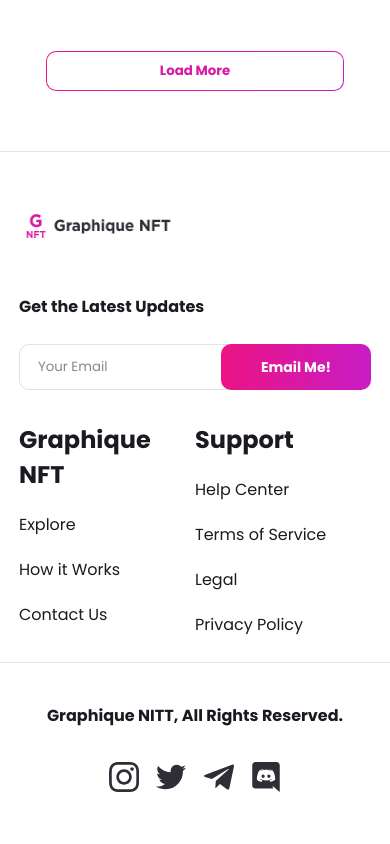
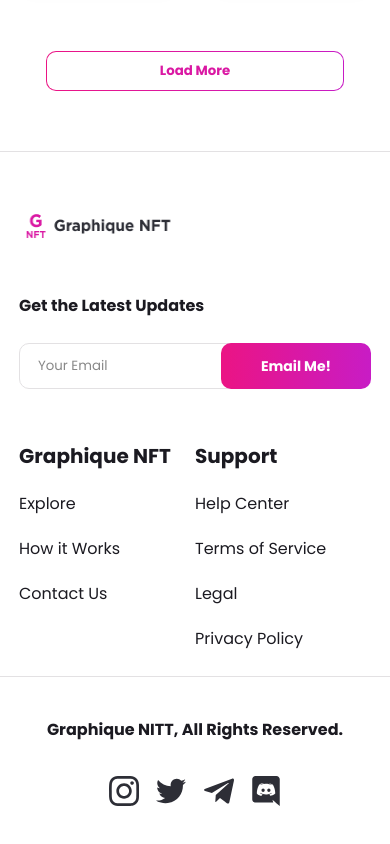
Before and after one commit to ankit-rawani/DesCode, a React (Create React App) app: page /home in a window 390 px wide. Shown: the part 1893-2737 px from the top of the page. Built offline with nearby package versions, Linux system fonts and the light colour scheme.

Commit message:
Footer UI fix

```diff
--- a/src/components/footer/Footer.js
+++ b/src/components/footer/Footer.js
@@ -36,7 +36,7 @@ export default function Footer() {
                         </section>
                     </section>
                     <section className={styles.footerColumn}>
-                        <section className={styles.footerTitle}>
+                        <section className={`${styles.footerTitle} ${styles.footerRow}`}>
                             Graphique NFT
                         </section>
                         <section className={styles.footerRow}>Explore</section>
@@ -48,7 +48,7 @@ export default function Footer() {
                         </section>
                     </section>
                     <section className={styles.footerColumn}>
-                        <section className={styles.footerTitle}>
+                        <section className={`${styles.footerTitle} ${styles.footerRow}`}>
                             Support
                         </section>
                         <section className={styles.footerRow}>
--- a/src/components/footer/Footer.module.css
+++ b/src/components/footer/Footer.module.css
@@ -160,6 +160,10 @@
         margin-top: 30px;
     }
 
+    .footerTitle {
+        font-size: 20px;
+    }
+
     .copyright {
         text-align: center;
     }
```
